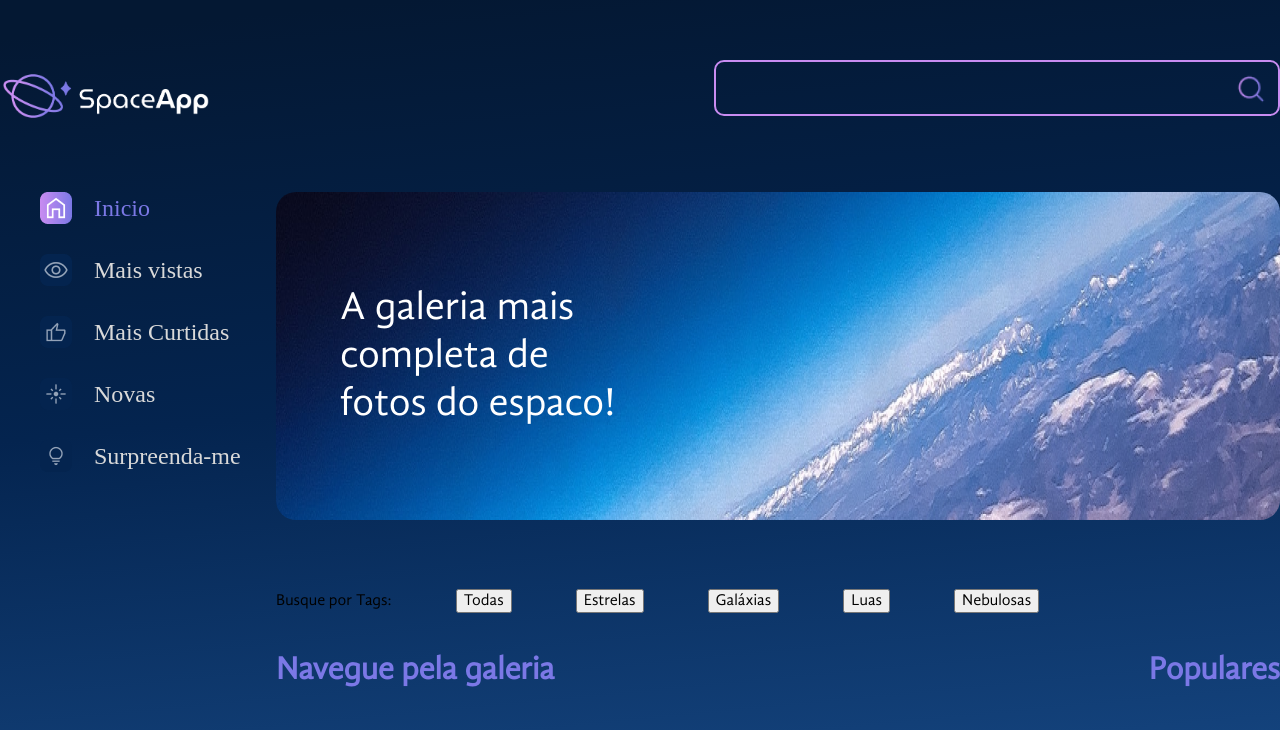
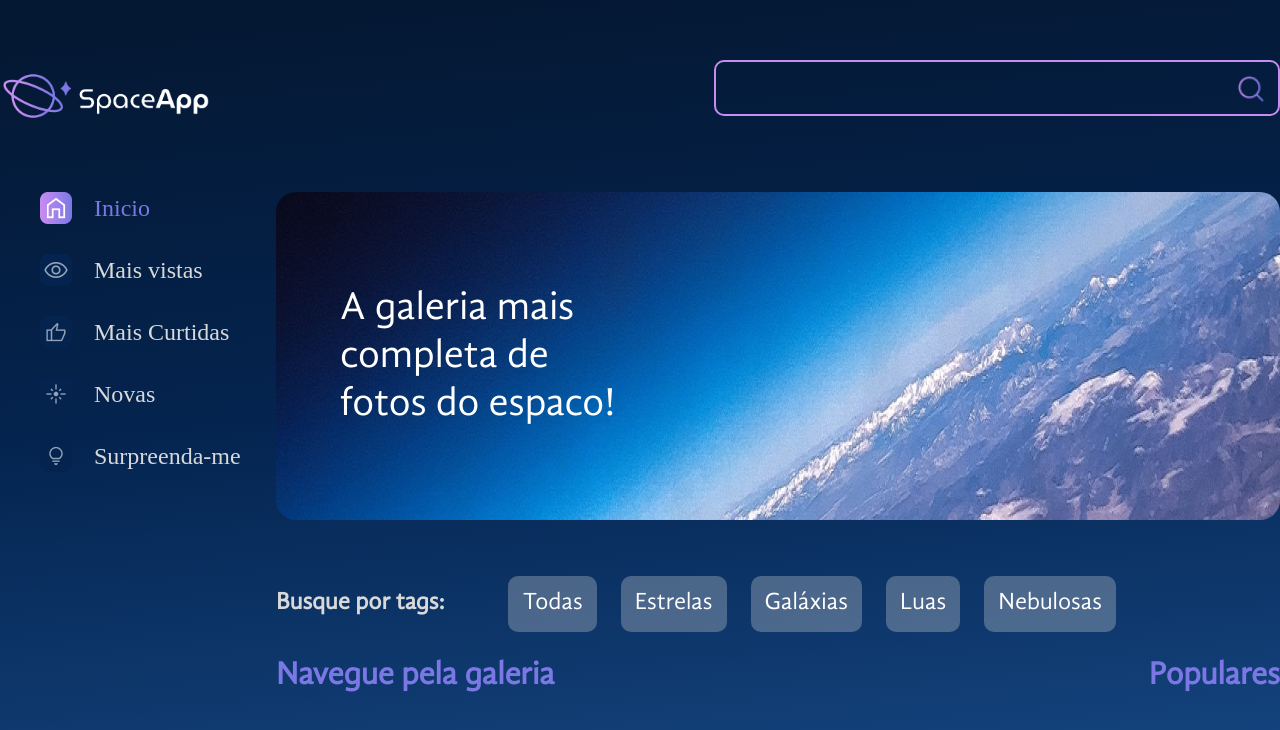
Before and after one commit to jotadagostin/SpaceAPP, a React (Vite) app in the folder space-app/: page / in a window 1280 px wide. Shown: the top 730 px of the page. Built offline with nearby package versions, Linux system fonts and the light colour scheme.

Commit message:
Update index.jsx
tag styled component

```diff
--- a/space-app/src/componentes/Galeria/Tags/index.jsx
+++ b/space-app/src/componentes/Galeria/Tags/index.jsx
@@ -1,21 +1,49 @@
 import tags from "./tags.json";
-import { styled } from 'styled-components';
-
+import { styled } from "styled-components";
 
 const TagsContainer = styled.section`
   display: flex;
   align-items: center;
   gap: 64px;
   margin-top: 56px;
-`
+`;
+
+const TagTitulo = styled.h3`
+  color: #d9d9d9;
+  font-size: 24px;
+  margin: 0;
+`;
+
+const Tag = styled.button`
+  font-size: 24px;
+  color: #ffffff;
+  background: rgba(217, 217, 217, 0.3);
+  border-radius: 10px;
+  cursor: pointer;
+  transition: background-color 0.3s ease;
+  padding: 12px;
+  box-sizing: border-box;
+  border: 2px solid transparent;
+  &:hover {
+    border-color: #c98cf1;
+  }
+`;
+
+const Div = styled.div`
+  display: flex;
+  gap: 24px;
+  justify-content: end;
+`;
 
 const Tags = () => {
   return (
     <TagsContainer>
-      <p>Busque por Tags:</p>
-      {tags.map((tag) => (
-        <button key={tag.id}>{tag.titulo}</button>
-      ))}
+      <TagTitulo>Busque por tags:</TagTitulo>
+      <Div>
+        {tags.map((tag) => (
+          <Tag key={tag.id}>{tag.titulo}</Tag>
+        ))}
+      </Div>
     </TagsContainer>
   );
 };
```
